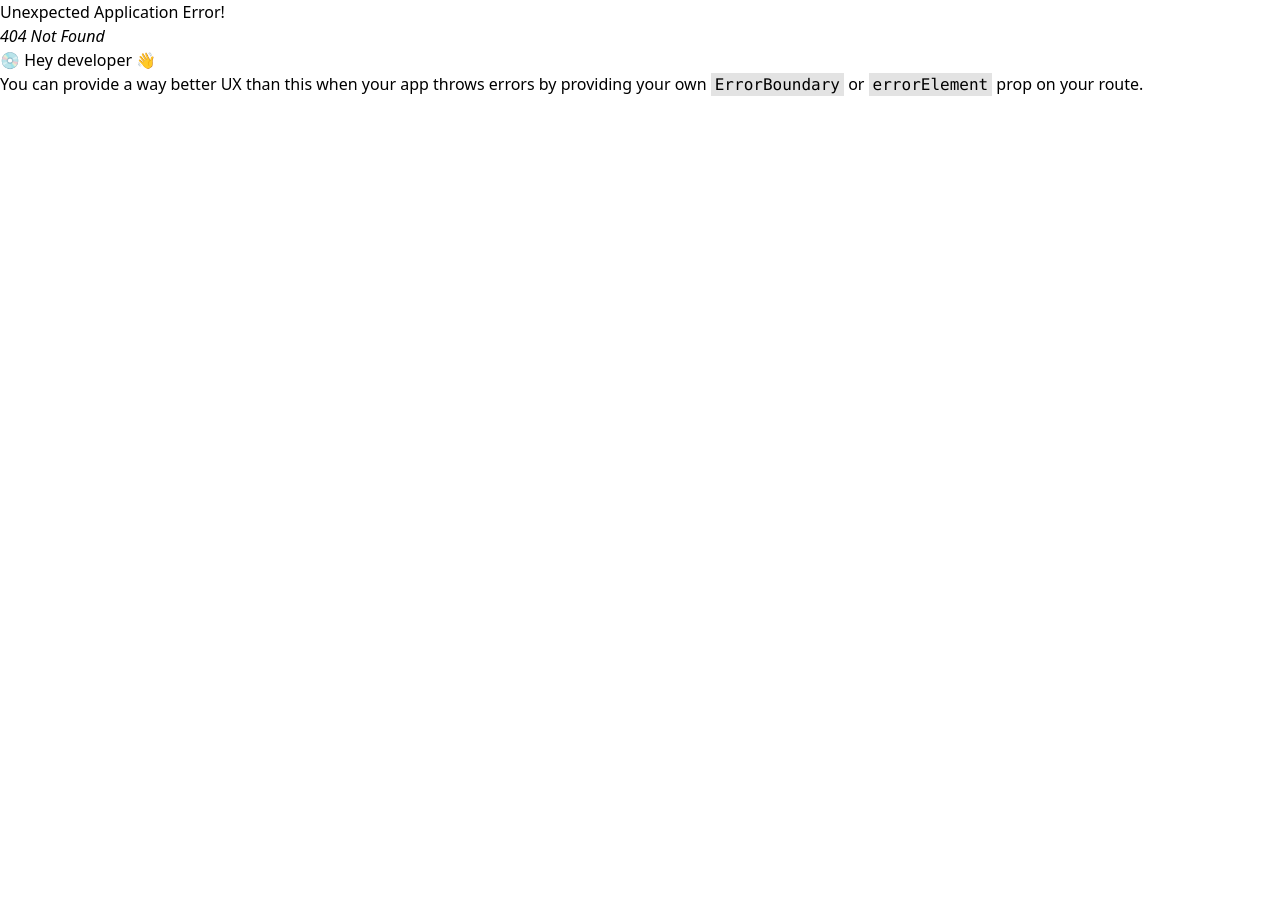
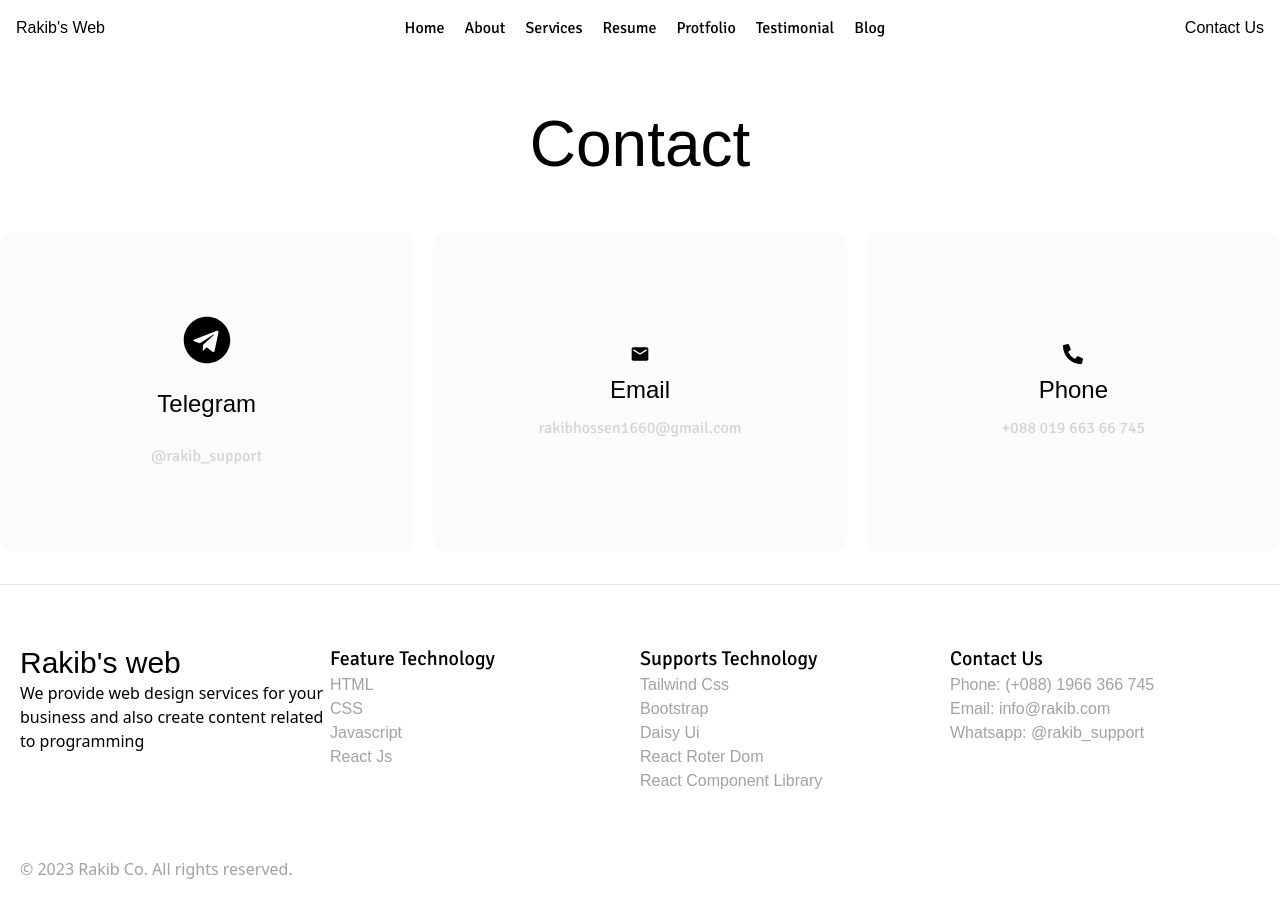
Before and after one commit to rakibhossen11/rakib-portfolio, a React (Vite) app: page /contact in a window 1280 px wide. Before the commit this address had no page. Shown: the top 918 px of the page. Before the commit the page ends 800 px from the top, so only its background shows below. Built offline with nearby package versions, Linux system fonts and the light colour scheme; a web font is replaced by a local one.

Commit message:
create contact page

```diff
--- a/package.json
+++ b/package.json
@@ -14,6 +14,7 @@
     "match-sorter": "^6.3.1",
     "react": "^18.2.0",
     "react-dom": "^18.2.0",
+    "react-icons": "^4.12.0",
     "react-router-dom": "^6.14.0",
     "sort-by": "^1.2.0"
   },
--- /dev/null
+++ b/src/pages/contact/Contact.jsx
@@ -0,0 +1,30 @@
+import React from 'react';
+import { FaTelegram, FaPhoneAlt } from 'react-icons/fa';
+import { MdMail } from 'react-icons/md';
+
+const Contact = () => {
+    return (
+        <div className='bg-white'>
+            <h2 className='font-hammersmith text-[64px] text-center py-10'>Contact</h2>
+            <div className='grid grid-cols-3 gap-5'>
+            <div className='flex flex-col justify-center items-center bg-[#FBFBF9] h-[320px] hover:bg-blue-500 hover:text-white rounded-xl'>
+                <FaTelegram className='w-12 h-12' />
+                <h2 className='py-6 font-hammersmith text-2xl'>Telegram</h2>
+                <p className='font-signika text-zinc-300'>@rakib_support</p>
+            </div>
+            <div className='flex flex-col justify-center items-center bg-[#FBFBF9] h-[320px] px-32 py-28 hover:bg-blue-500 hover:text-white rounded-xl'>
+                <MdMail className='w-12 h-12' />
+                <h2 className='py-[10px] font-hammersmith text-2xl'>Email</h2>
+                <p className='font-signika text-zinc-300'>rakibhossen1660@gmail.com</p>
+            </div>
+            <div className='flex flex-col justify-center items-center bg-[#FBFBF9] h-[320px] px-32 py-28 hover:bg-blue-500 hover:text-white rounded-xl'>
+                <FaPhoneAlt  className='w-6 h-6' />
+                <h2 className='p-[10px] font-hammersmith text-2xl'>Phone</h2>
+                <p className='font-signika text-zinc-300'>+088 019 663 66 745</p>
+            </div>
+            </div>
+        </div>
+    );
+};
+
+export default Contact;
--- a/src/routes/Routes.jsx
+++ b/src/routes/Routes.jsx
@@ -3,6 +3,7 @@ import {
   } from "react-router-dom";
 import Main from "../layout/Main";
 import Home from "../pages/home/Home.jsx/Home";
+import Contact from "../pages/contact/Contact";
 
   const router = createBrowserRouter([
     {
@@ -12,6 +13,10 @@ import Home from "../pages/home/Home.jsx/Home";
         {
             path: '/',
             element: <Home></Home>
+        },
+        {
+          path: '/contact',
+          element: <Contact></Contact>
         }
       ]
     },
--- a/src/shared/Navbar.jsx
+++ b/src/shared/Navbar.jsx
@@ -1,4 +1,5 @@
 import React from 'react';
+import { Link } from 'react-router-dom';
 
 const Navbar = () => {
     return (
@@ -13,7 +14,7 @@ const Navbar = () => {
                 <li>Testimonial</li>
                 <li>Blog</li>
             </ul>
-            <h1 className='font-hammersmith'>Contact Us</h1>
+            <Link to='/contact' className='font-hammersmith'>Contact Us</Link>
         </div>
     );
 };
```
Also changed, not shown: 1 other file (tests, documents, lock files or other folders).
